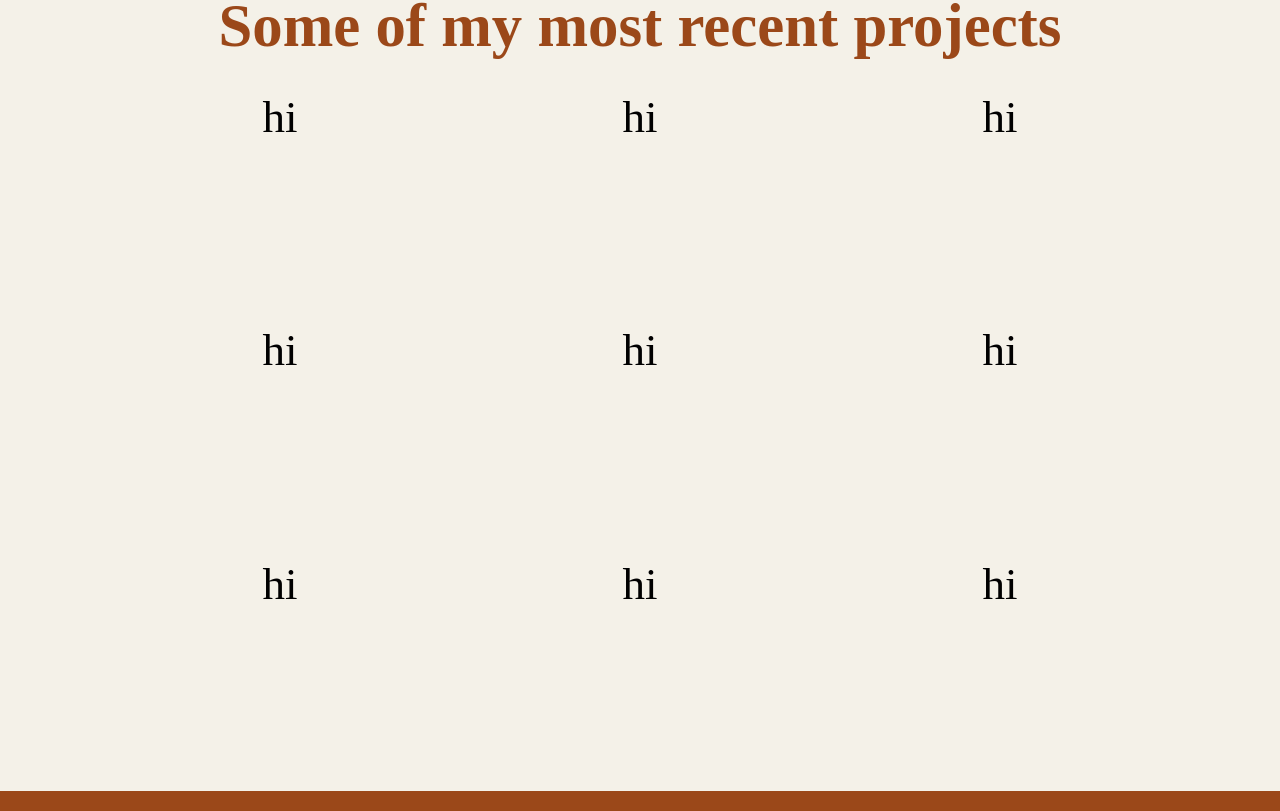
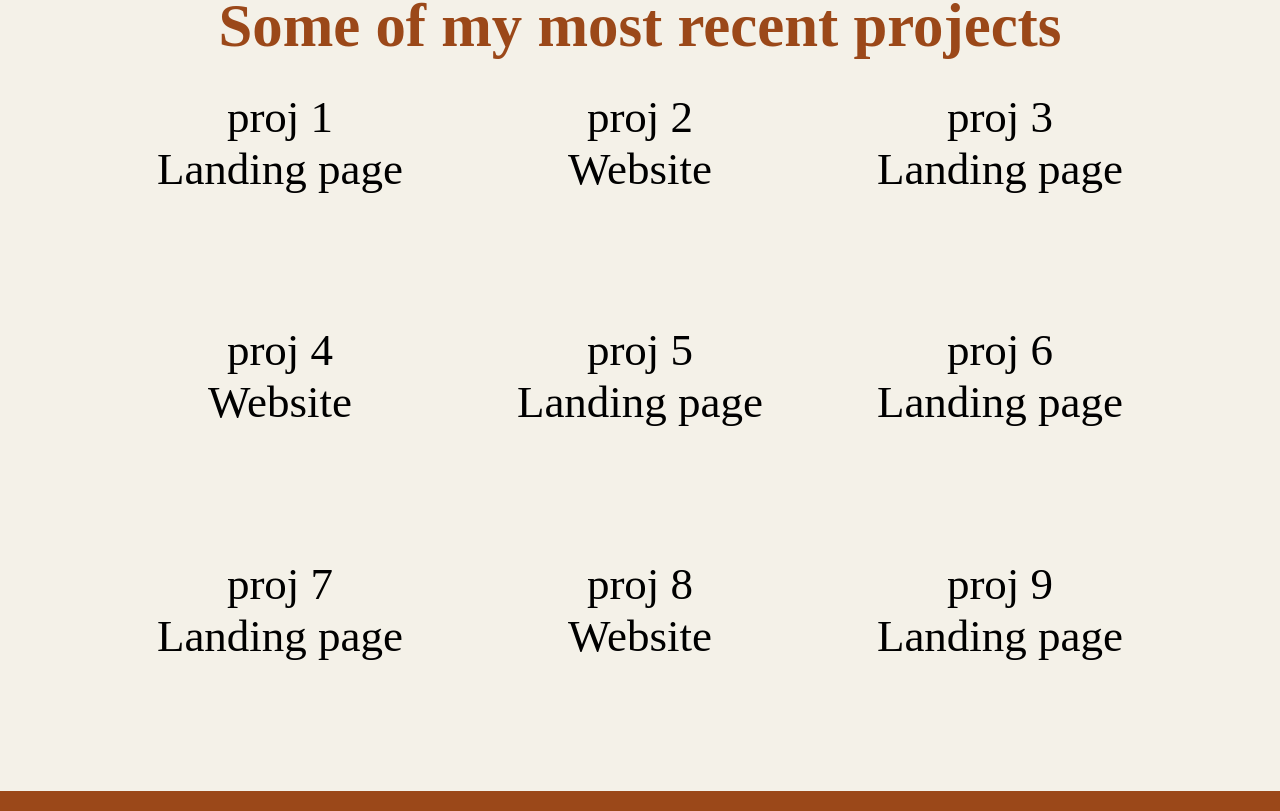
Before and after one commit to AlexanderVasilenko99/portfolio-website, a React (Create React App) app in the folder frontend/: page / in a window 1280 px wide. Shown: the part 3009-3820 px from the top of the page. Built offline with nearby package versions, Linux system fonts and the light colour scheme.

Commit message:
added project model, and projects section

```diff
--- /dev/null
+++ b/frontend/src/Components/5-GallerySection/Project/Project.scss
@@ -0,0 +1,3 @@
+.Project {
+
+}
--- /dev/null
+++ b/frontend/src/Components/5-GallerySection/Project/Project.tsx
@@ -0,0 +1,13 @@
+import { ProjectModel } from "../../../Models/ProjectModel";
+import "./Project.scss";
+
+function Project(props: ProjectModel): JSX.Element {
+    return (
+        <div className="Project">
+            <p>{props.project_name}</p>
+            <p>{props.workType}</p>
+        </div>
+    );
+}
+
+export default Project;
--- a/frontend/src/Components/5-GallerySection/ServicesSection.tsx
+++ b/frontend/src/Components/5-GallerySection/ServicesSection.tsx
@@ -1,18 +1,28 @@
+import { ProjectModel, WORK_TYPES } from "../../Models/ProjectModel";
 import "./GallerySection.scss";
+import Project from "./Project/Project";
 
 function GallerySection(): JSX.Element {
+    const projects: ProjectModel[] = [
+        new ProjectModel("proj 1", WORK_TYPES.LANDING_PAGE, '#', 'name'),
+        new ProjectModel("proj 2", WORK_TYPES.WEBSITE, '#', 'name'),
+        new ProjectModel("proj 3", WORK_TYPES.LANDING_PAGE, '#', 'name'),
+        new ProjectModel("proj 4", WORK_TYPES.WEBSITE, '#', 'name'),
+        new ProjectModel("proj 5", WORK_TYPES.LANDING_PAGE, '#', 'name'),
+        new ProjectModel("proj 6", WORK_TYPES.LANDING_PAGE, '#', 'name'),
+        new ProjectModel("proj 7", WORK_TYPES.LANDING_PAGE, '#', 'name'),
+        new ProjectModel("proj 8", WORK_TYPES.WEBSITE, '#', 'name'),
+        new ProjectModel("proj 9", WORK_TYPES.LANDING_PAGE, '#', 'name'),
+    ]
     return (
         <div className="GallerySection">
             <h1>Some of my most recent projects</h1>
-            <p>hi</p>
-            <p>hi</p>
-            <p>hi</p>
-            <p>hi</p>
-            <p>hi</p>
-            <p>hi</p>
-            <p>hi</p>
-            <p>hi</p>
-            <p>hi</p>
+            {projects.map(p => <div key={p.project_name}><Project
+                redirect={p.redirect}
+                workType={p.workType}
+                image_name={p.image_name}
+                project_name={p.project_name}
+            /></div>)}
         </div >
     );
 }
--- /dev/null
+++ b/frontend/src/Models/ProjectModel.ts
@@ -0,0 +1,13 @@
+export enum WORK_TYPES {
+    WEBSITE = 'Website',
+    LANDING_PAGE = 'Landing page',
+}
+
+export class ProjectModel {
+    public constructor(public project_name: string, public workType: WORK_TYPES, public redirect: string, public image_name: string) {
+        this.project_name = project_name;
+        this.workType = workType;
+        this.redirect = redirect;
+        this.image_name = image_name;
+    }
+}
```
